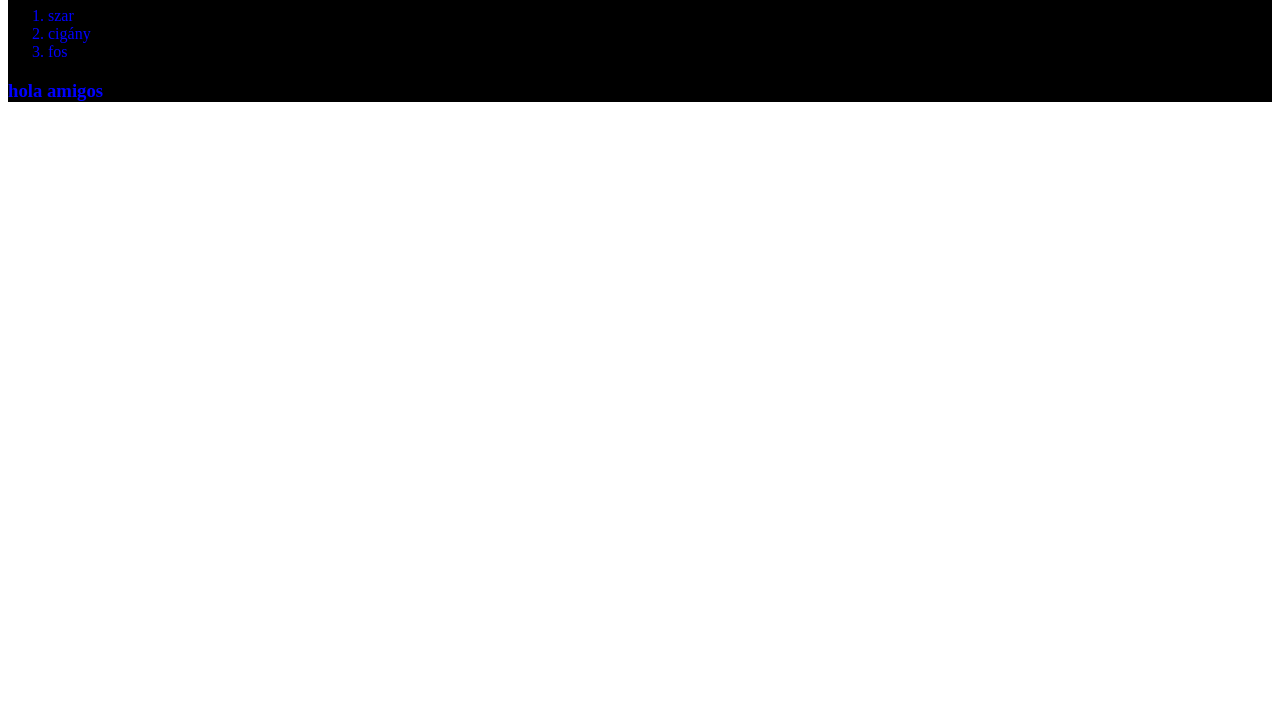
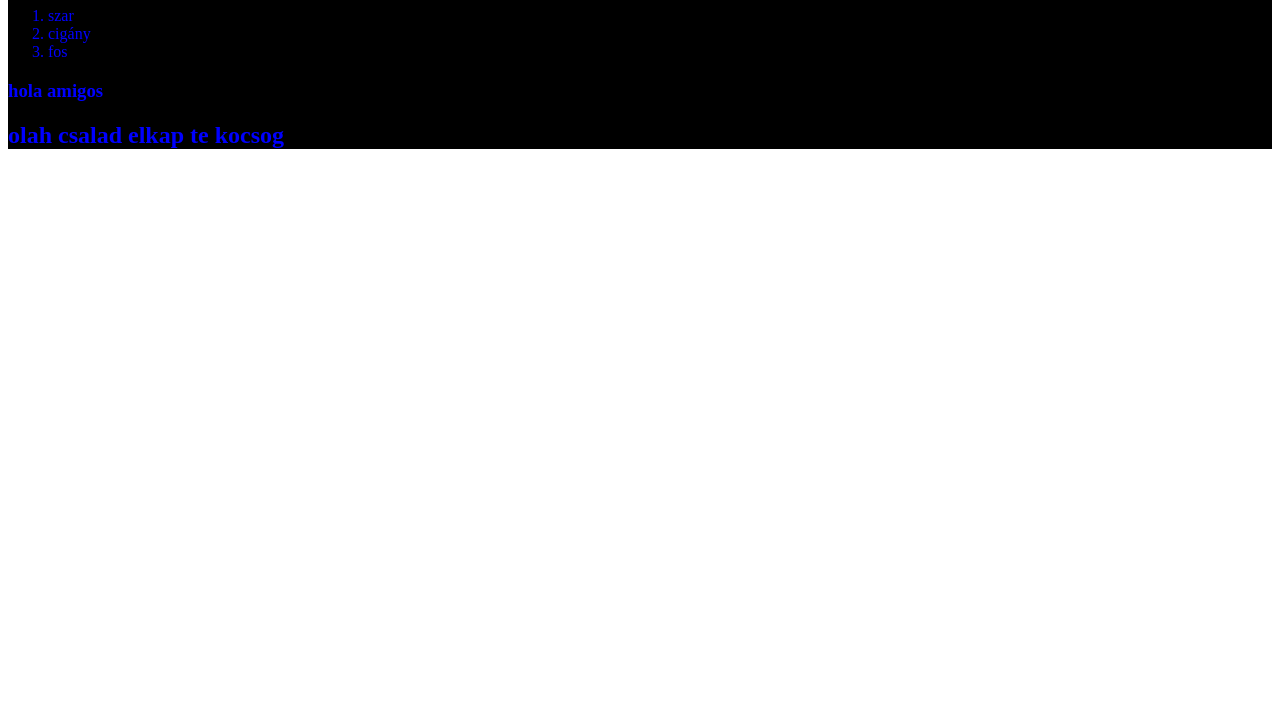
Before and after one commit to Zsombor139/proba3.0, a plain HTML site: page index.html in a window 1280 px wide. Shown: the part 83-800 px from the top of the page. Drawn offline with Linux system fonts and the light colour scheme.

Commit message:
olah csalad

```diff
--- a/index.html
+++ b/index.html
@@ -17,6 +17,7 @@
             <li>fos</li>
         </ol>
         <h3>hola amigos</h3>
+        <h2>olah csalad elkap te kocsog</h2>
     </div>
 </body>
 </html>
```
